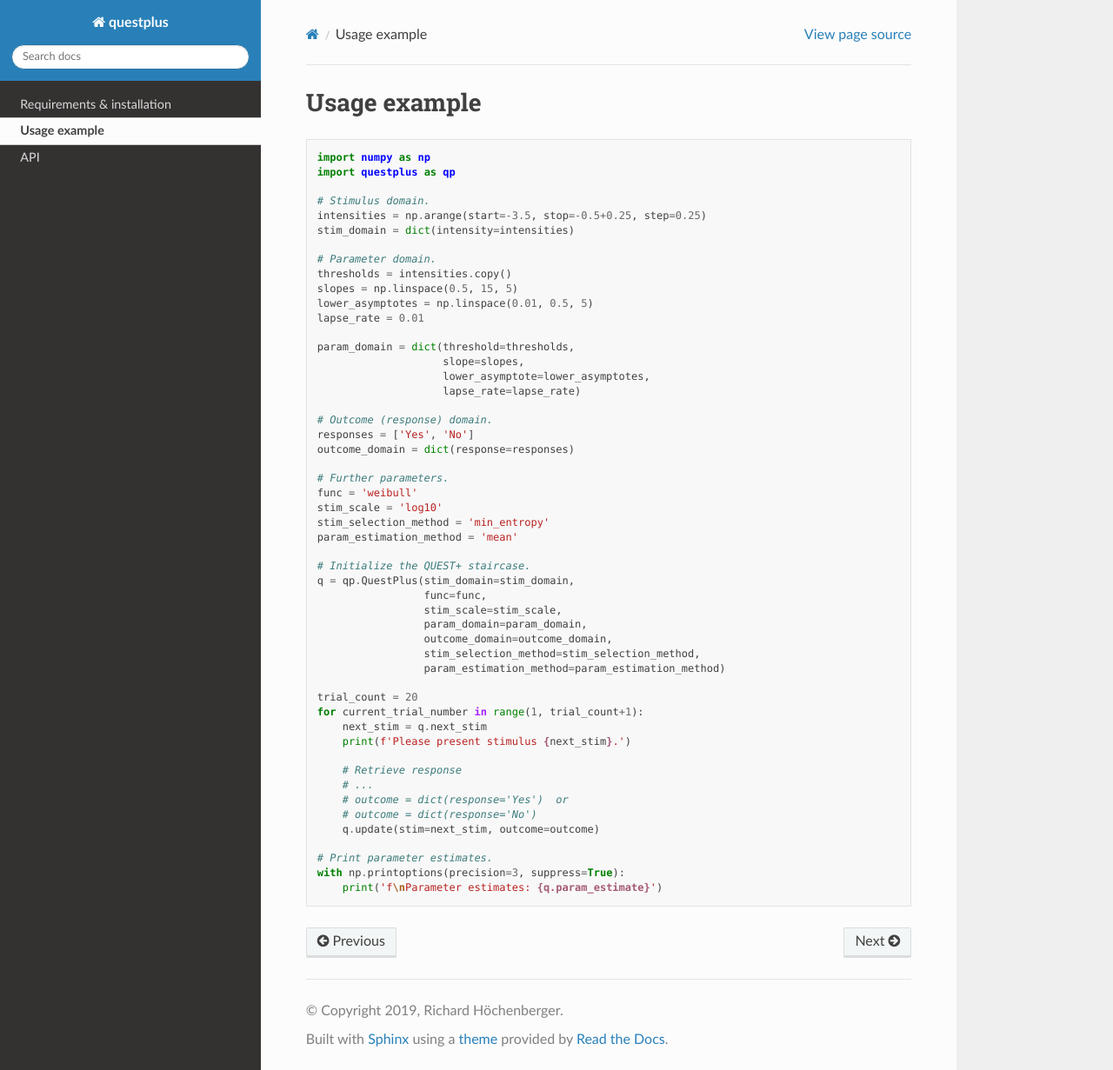
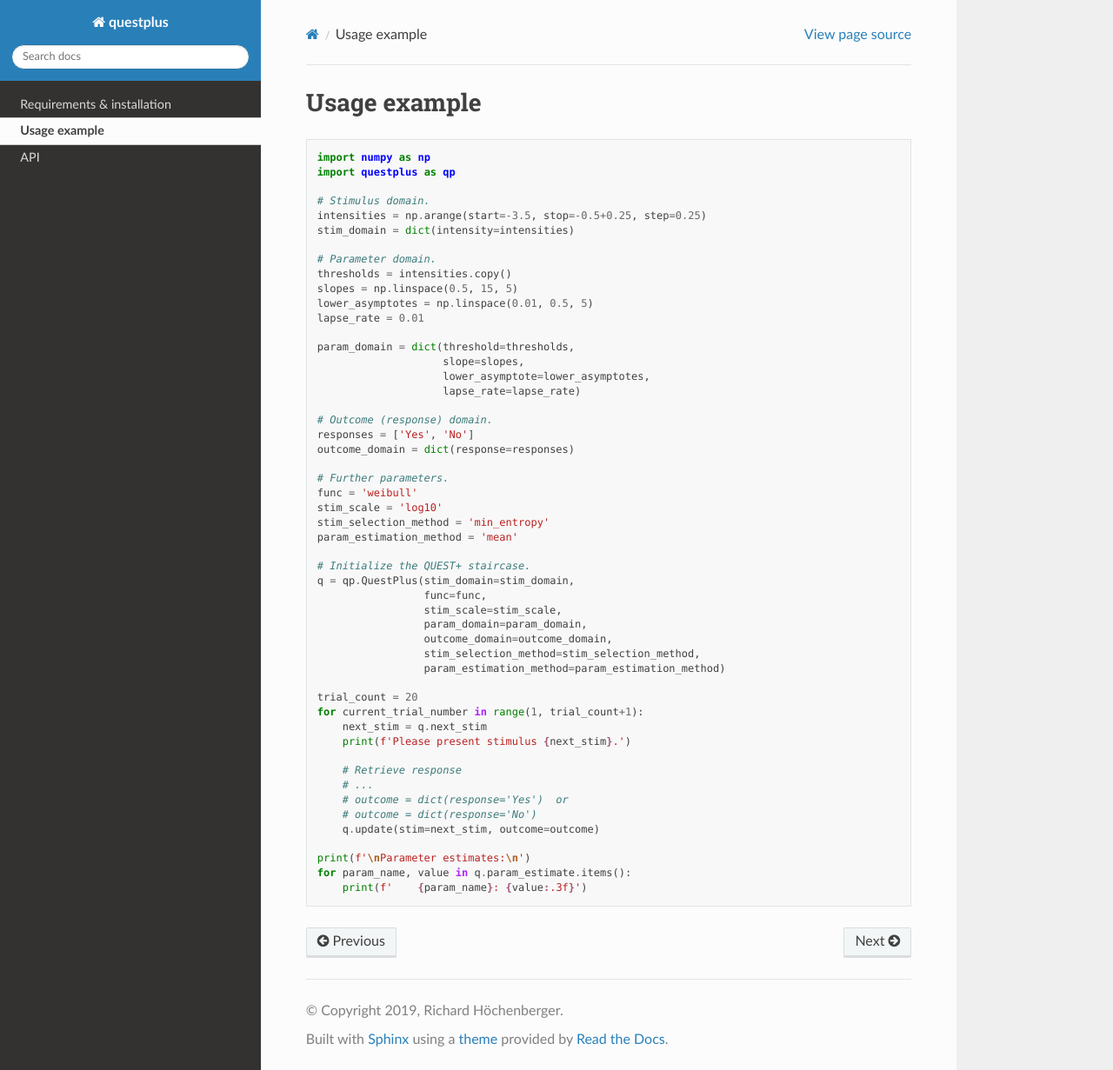
Before and after one commit to hoechenberger/questplus, a Sphinx documentation site: the page built from doc/source/usage_example.md, in a window 1280 px wide and 1231 px high. Shown: the whole window at 87% size. Built offline with Sphinx 7.4.7 and the Read the Docs theme 2.0.0, drawn with Linux system fonts in a browser that asks for light colours.

Commit message:
DOC: Update parameter estimate printing

````diff
--- a/doc/source/usage_example.md
+++ b/doc/source/usage_example.md
@@ -48,8 +48,8 @@ for current_trial_number in range(1, trial_count+1):
     # outcome = dict(response='No')
     q.update(stim=next_stim, outcome=outcome)
 
-# Print parameter estimates.
-with np.printoptions(precision=3, suppress=True):
-    print('f\nParameter estimates: {q.param_estimate}')
+print(f'\nParameter estimates:\n')
+for param_name, value in q.param_estimate.items():
+    print(f'    {param_name}: {value:.3f}')
 
 ```
````
